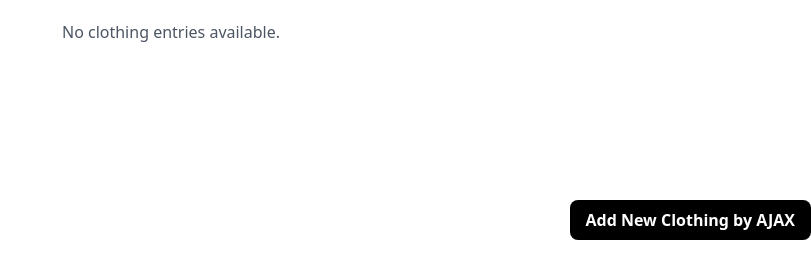
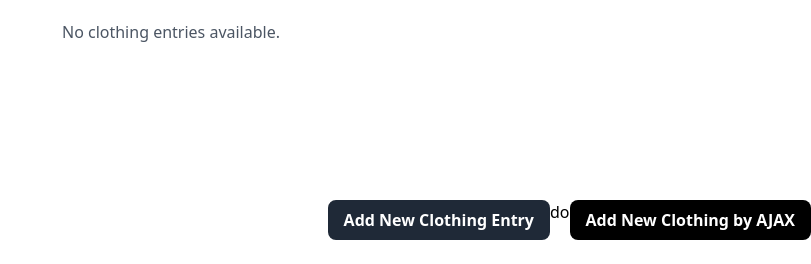
Before and after one commit to inayadiza/CoreeElegante, a Django app: page / in a window 1280 px wide. Shown: the part 1312-1576 px from the top of the page, without its empty margins (469-1280 px from the left). Run offline with Django 5.2, Linux system fonts and the light colour scheme; the visitor is signed in with stand-in values (Sample User, id 1); data that the repository does not hold is empty; some libraries are stand-ins or nearby versions.

Commit message:
selesai tugas 6

```diff
--- a/main/templates/main.html
+++ b/main/templates/main.html
@@ -49,6 +49,11 @@
 
 <!-- Add New Clothing Button -->
 <div class="flex justify-center sm:justify-end mt-8 mb-6">
+  <!-- Non-AJAX Button -->
+  <a href="{% url 'main:create_clothing_entry' %}" class="bg-gray-800 hover:bg-gray-900 text-white font-bold py-2 px-4 rounded-lg transition duration-300 ease-in-out transform hover:-translate-y-1 hover:scale-105">
+    Add New Clothing Entry
+  </a>
+do
   <!-- AJAX Button -->
   <button class="bg-black hover:bg-gray-800 text-white font-bold py-2 px-4 rounded-lg transition duration-300 ease-in-out transform hover:-translate-y-1 hover:scale-105" onclick="showModal();">
     Add New Clothing by AJAX
```
Also changed, not shown: README.md.
